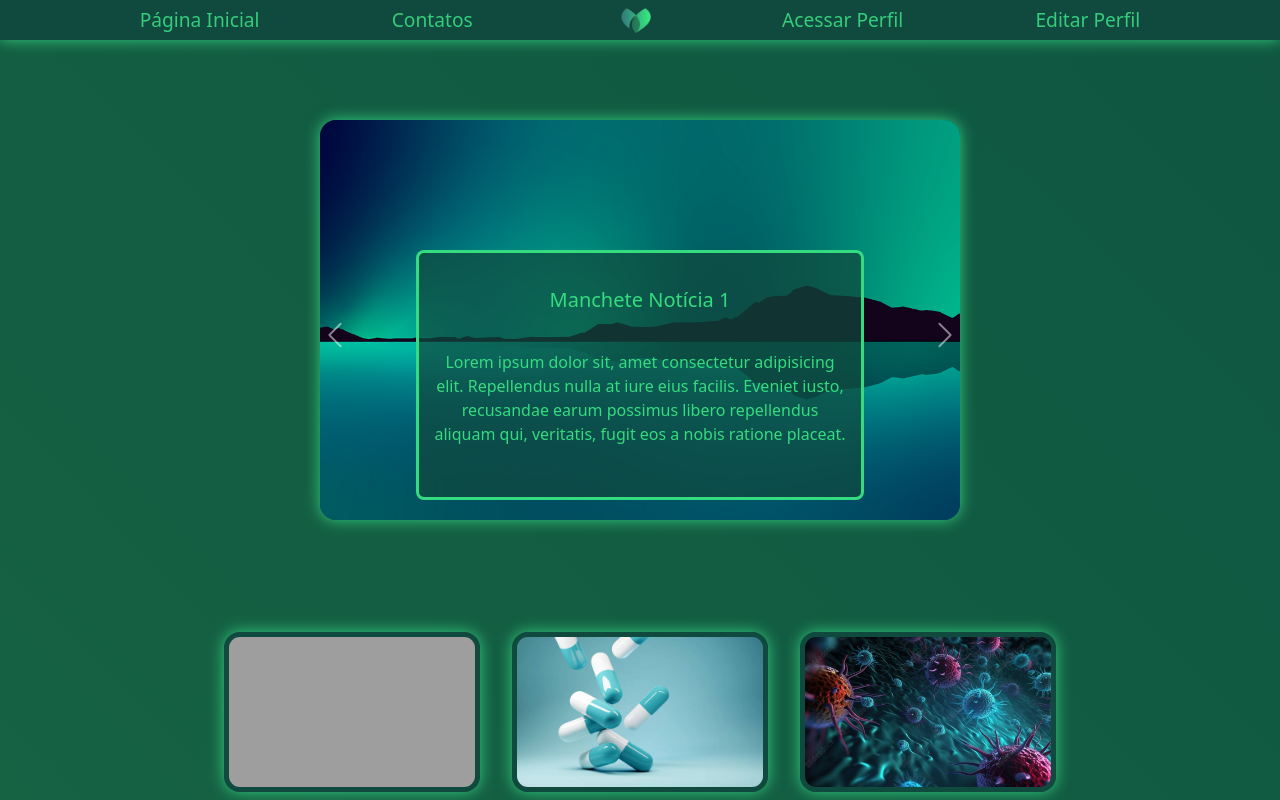
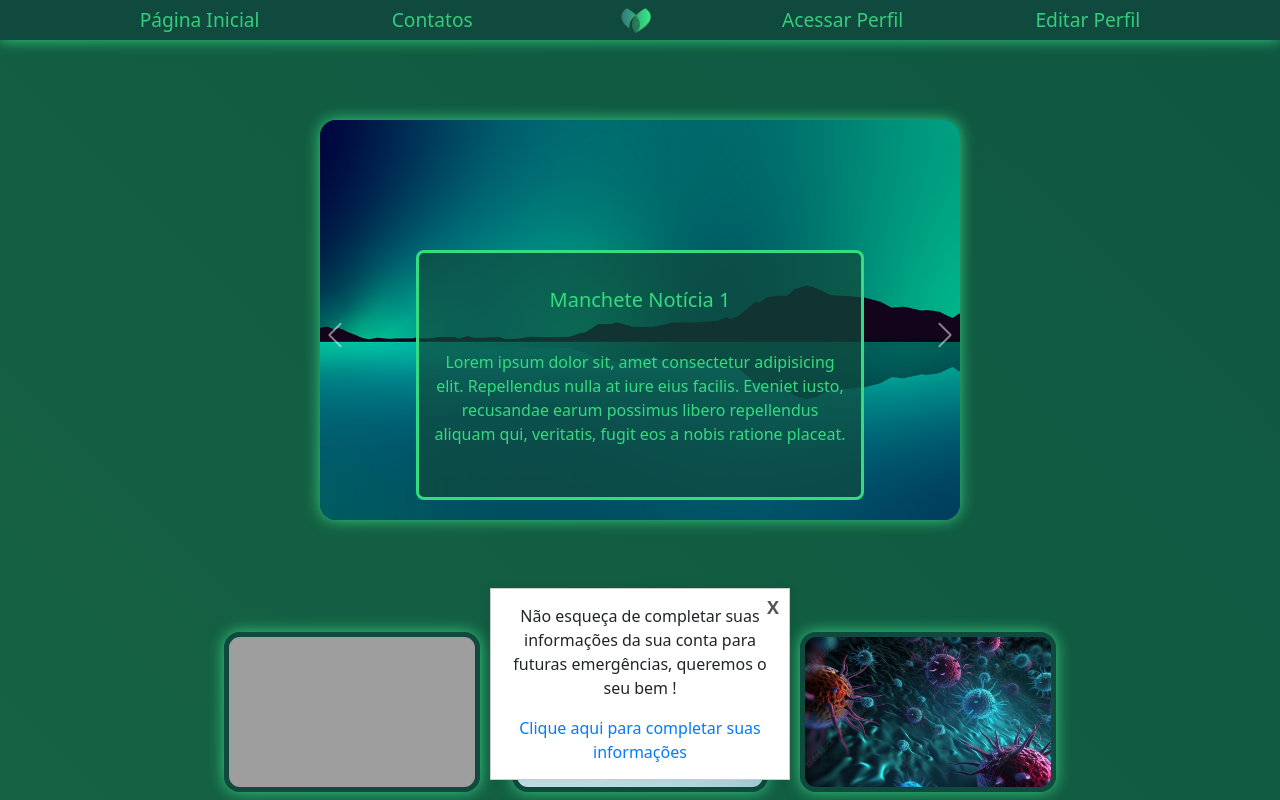
Before and after one commit to djowhend/registro-saude, a website: page Html/Home.html in a window 1280 px wide. Drawn offline with nearby package versions, Linux system fonts and the light colour scheme; grey boxes are pictures that could not be loaded.

Commit message:
Adição de Popup base

```diff
--- a/Css/Home.css
+++ b/Css/Home.css
@@ -300,3 +300,39 @@ body {
     outline: none;
     cursor: pointer;
 }
+
+.popup-container {
+    display: none;
+    position: fixed;
+    bottom: 20px;
+    left: 50%;
+    transform: translateX(-50%);
+    background-color: #fff;
+    border: 1px solid #ccc;
+    box-shadow: 0 0 10px rgba(0, 0, 0, 0.1);
+    padding: 15px;
+    max-width: 300px;
+}
+
+.popup-content {
+    text-align: center;
+}
+
+.popup-content a {
+    color: #007bff;
+    text-decoration: none;
+}
+
+.popup-content a:hover {
+    text-decoration: underline;
+}
+
+.close-btn {
+    position: absolute;
+    top: 5px;
+    right: 10px;
+    cursor: pointer;
+    font-size: 18px;
+    font-weight: bold;
+    color: #555;
+}
--- a/Html/Home.html
+++ b/Html/Home.html
@@ -52,7 +52,9 @@
                 <img src="/Resources/Template1.png" alt="Noticia1.png">
                 <div class="carousel-caption CarrosselTexto">
                     <h5>Manchete Notícia 1</h5>
-                    <p>Lorem ipsum dolor sit, amet consectetur adipisicing elit. Repellendus nulla at iure eius facilis. Eveniet iusto, recusandae earum possimus libero repellendus aliquam qui, veritatis, fugit eos a nobis ratione placeat.</p>
+                    <p>Lorem ipsum dolor sit, amet consectetur adipisicing elit. Repellendus nulla at iure eius facilis.
+                        Eveniet iusto, recusandae earum possimus libero repellendus aliquam qui, veritatis, fugit eos a
+                        nobis ratione placeat.</p>
                 </div>
             </div>
 
@@ -61,17 +63,21 @@
                 <img src="/Resources/Template2.jpg" alt="Noticia2.png">
                 <div class="carousel-caption CarrosselTexto">
                     <h5>Manchete Notícia 2</h5>
-                    <p>Lorem ipsum dolor sit amet consectetur adipisicing elit. Pariatur blanditiis architecto recusandae at nisi aspernatur placeat, eligendi quibusdam atque maiores ut nemo numquam deleniti sapiente totam, iste consectetur non quo.</p>
+                    <p>Lorem ipsum dolor sit amet consectetur adipisicing elit. Pariatur blanditiis architecto
+                        recusandae at nisi aspernatur placeat, eligendi quibusdam atque maiores ut nemo numquam deleniti
+                        sapiente totam, iste consectetur non quo.</p>
                 </div>
             </div>
         </div>
 
         <!-- Botões de Navegação -->
-        <button class="carousel-control-prev CarrosselBtnAnterior" type="button" data-bs-target=".CarrosselNoticias" data-bs-slide="prev">
+        <button class="carousel-control-prev CarrosselBtnAnterior" type="button" data-bs-target=".CarrosselNoticias"
+            data-bs-slide="prev">
             <span class="carousel-control-prev-icon"></span>
             <span class="visually-hidden">Anterior</span>
         </button>
-        <button class="carousel-control-next CarrosselBtnProximo" type="button" data-bs-target=".CarrosselNoticias" data-bs-slide="next">
+        <button class="carousel-control-next CarrosselBtnProximo" type="button" data-bs-target=".CarrosselNoticias"
+            data-bs-slide="next">
             <span class="carousel-control-next-icon"></span>
             <span class="visually-hidden">Próximo</span>
         </button>
@@ -108,6 +114,33 @@
         </div>
     </div>
 
+    <div id="popup-container" class="popup-container">
+        <div class="popup-content">
+            <span class="close-btn" onclick="closePopup()">X</span>
+            <p>Não esqueça de completar suas informações da sua conta para futuras emergências, queremos o seu bem !</p>
+            <a href="sua_pagina.html">Clique aqui para completar suas informações</a>
+        </div>
+    </div>
+
+    <script>
+        document.addEventListener('DOMContentLoaded', function () {
+            var popupContainer = document.getElementById('popup-container');
+
+            // Exibir o popup
+            popupContainer.style.display = 'block';
+
+            // Ocultar o popup após 15 segundos
+            setTimeout(function () {
+                popupContainer.style.display = 'none';
+            }, 10000);
+        });
+
+        function closePopup() {
+            var popupContainer = document.getElementById('popup-container');
+            popupContainer.style.display = 'none';
+        }
+    </script>
+
     <!-- Bootstrap Script -->
     <script src="https://cdn.jsdelivr.net/npm/bootstrap@5.3.2/dist/js/bootstrap.bundle.min.js"
         integrity="sha384-C6RzsynM9kWDrMNeT87bh95OGNyZPhcTNXj1NW7RuBCsyN/o0jlpcV8Qyq46cDfL"
```
